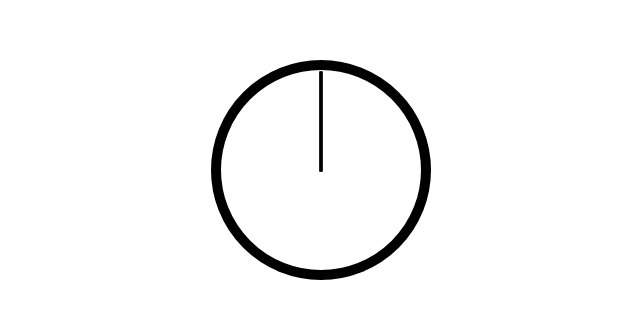
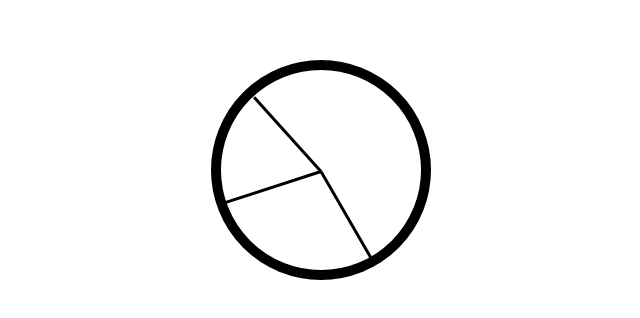
Before and after one commit to madcunian/css-js-clocks, a plain HTML site: page index.html in a window 1280 px wide. Shown: the part 238-556 px from the top of the page, without its empty margins (319-959 px from the left). Drawn offline with Linux system fonts and the light colour scheme.

Commit message:
Add hands behaviour

```diff
--- a/index.html
+++ b/index.html
@@ -1,17 +1,24 @@
 <!DOCTYPE html>
 <html lang="en">
+
   <head>
     <meta charset="UTF-8">
     <title>Clocks</title>
     <link rel="stylesheet" href="style.css">
   </head>
+
   <body>
+
     <div class="clock">
       <div class="clock-face">
         <div class="hand hour-hand"></div>
         <div class="hand min-hand"></div>
         <div class="hand second-hand"></div>
       </div>
+
     </div>
+
+    <script src="./index.js"></script>
+
   </body>
 </html>
--- /dev/null
+++ b/index.js
@@ -0,0 +1,21 @@
+const secondHand = document.querySelector('.second-hand');
+const minsHand = document.querySelector('.min-hand');
+const hoursHand = document.querySelector('.hour-hand');
+
+function setDate() {
+  const now = new Date();
+
+  const seconds = now.getSeconds();
+  const secondsDegrees = ((seconds / 60) * 360) + 90;
+  secondHand.style.transform = `rotate(${secondsDegrees}deg)`;
+
+  const mins = now.getMinutes();
+  const minsDegrees = ((mins / 60) * 360) + 90;
+  minsHand.style.transform = `rotate(${minsDegrees}deg)`;
+
+  const hours = now.getHours();
+  const hoursDegrees = ((mins / 12) * 360) + 90;
+  hoursHand.style.transform = `rotate(${hoursDegrees}deg)`;
+};
+
+setInterval(setDate, 1000);
```
